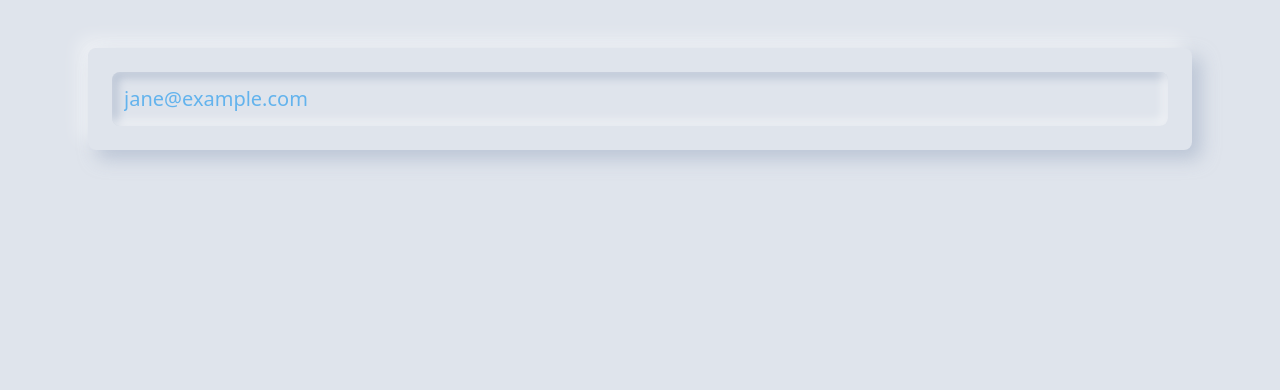
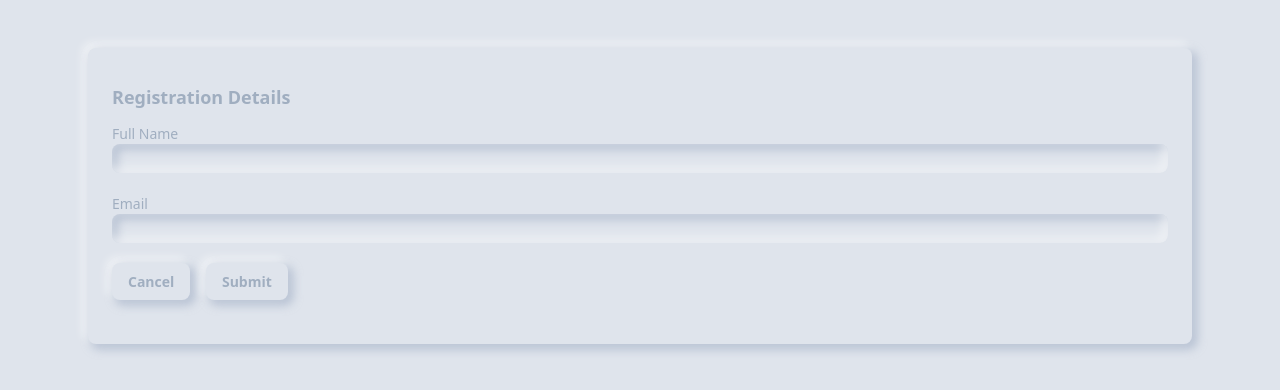
Before and after one commit to wr1472/neuomorphic-ui, a website: page public/index.html in a window 1280 px wide. Drawn offline with nearby package versions, Linux system fonts and the light colour scheme; files that its build step writes are made by us from their sources.

Commit message:
Added form buttons.

```diff
--- a/css/tailwind.css
+++ b/css/tailwind.css
@@ -8,8 +8,8 @@
 
 .box-shadow-up {
     box-shadow:
-        9px 9px 18px rgba(163,177,198,0.6),
-        -9px -9px 18px  rgba(255,255,255, 0.5);
+        4px 4px 9px 2px rgba(163,177,198,0.6),
+        -4px -4px 9px 2px rgba(255,255,255, 0.5);
 }
 
 .box-shadow-down {
--- a/public/index.html
+++ b/public/index.html
@@ -5,7 +5,8 @@
 
     <body class="
             m-10
-            text-xl
+            text-sm
+            text-gray-500
             bg-gray-custom">
         <div
             class="
@@ -13,17 +14,74 @@
                 p-6
                 rounded-lg
                 box-shadow-up">
+            <h3 class="
+                text-lg
+                my-3
+                font-extrabold">
+                    Registration Details
+            </h3>
+            <form>
+                <fieldset
+                    class="
+                        mb-5">
+                    <legend>Full Name</legend>
                     <input
                         class="
                             focus:outline-none
                             rounded-lg
-                    p-3
+                            px-3
+                            py-1
                             w-full
-                    placeholder-blue-400
+                            placeholder-gray-500
                             bg-gray-custom
                             box-shadow-down"
-                type="email"
-                placeholder="jane@example.com">
+                        type="text">
+                </fieldset>
+
+                <fieldset
+                    class="
+                        mb-5">
+                    <legend>Email</legend>
+                    <input
+                        class="
+                            focus:outline-none
+                            rounded-lg
+                            px-3
+                            py-1
+                            w-full
+                            placeholder-gray-500
+                            bg-gray-custom
+                            box-shadow-down"
+                        type="email">
+                </fieldset>
+
+                <fieldset
+                    class="
+                        mb-5">
+                    <button
+                        class="
+                            bg-gray-custom
+                            box-shadow-up
+                            focus:outline-none
+                            mr-3
+                            font-extrabold
+                            py-2
+                            px-4
+                            rounded-lg"
+                        type="reset">Cancel</button>
+                    <button
+                        class="
+                            bg-gray-custom
+                            box-shadow-up
+                            focus:outline-none
+                            mr-3
+                            font-extrabold
+                            py-2
+                            px-4
+                            rounded-lg"
+                        type="submit">Submit</button>
+                </fieldset>
+            </form>
         </div>
     </body>
 </html>
```
Lines whose indentation alone changed are shown as unchanged.
